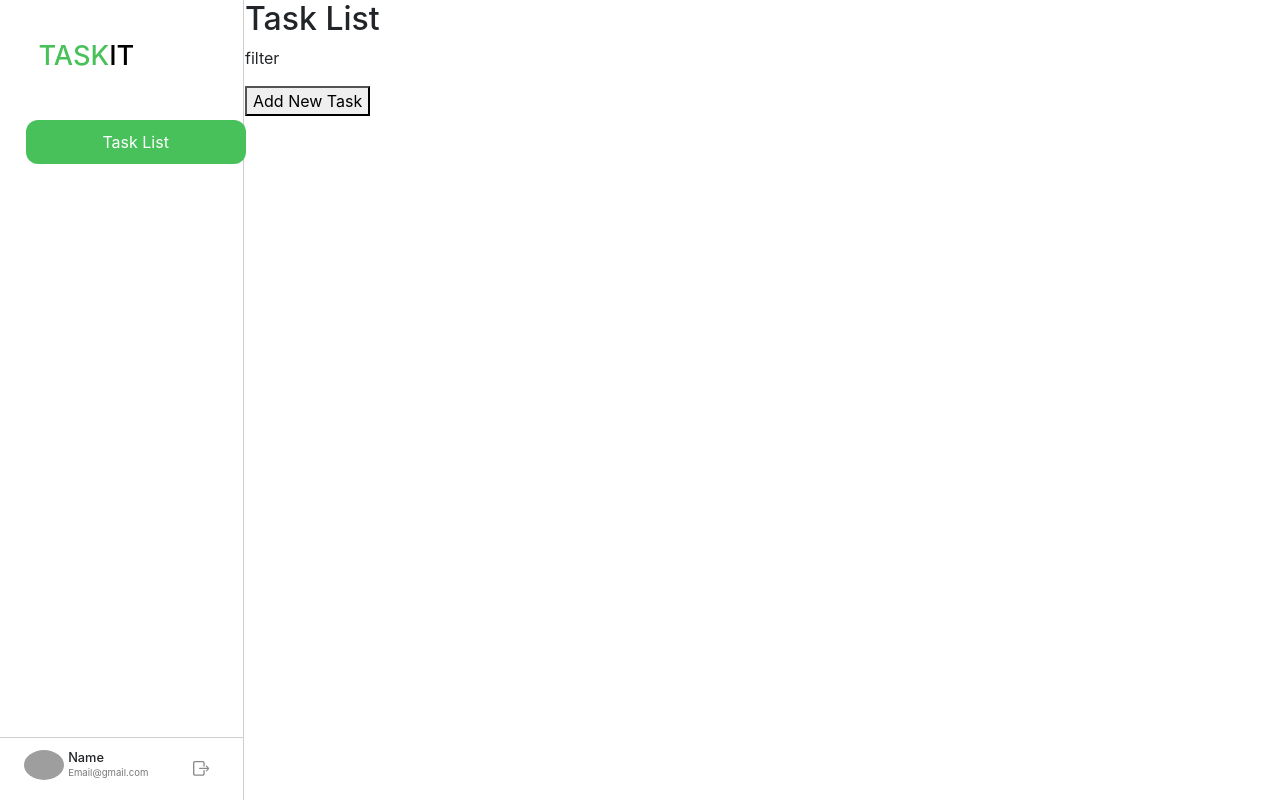
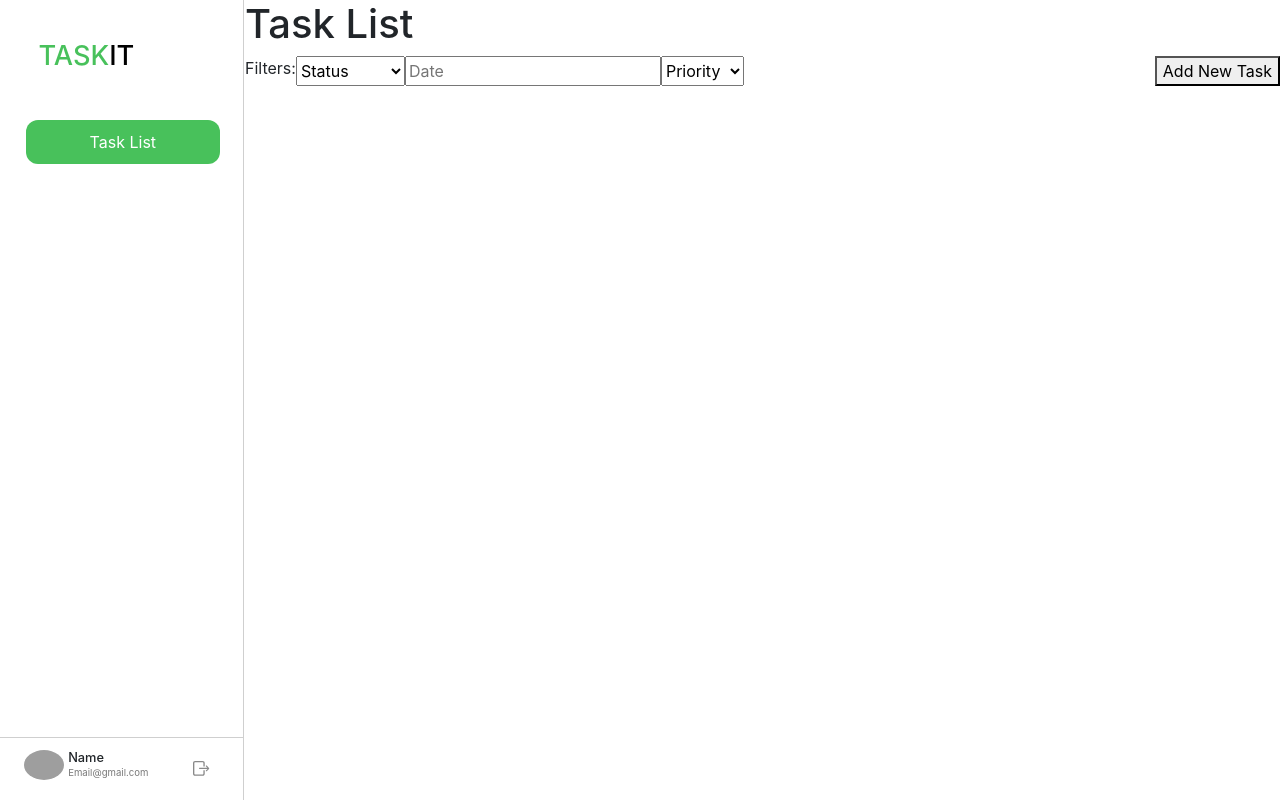
Before and after one commit to abem93/TaskIt-Project, an Angular app: page / in a window 1280 px wide. Built offline with nearby package versions, Linux system fonts and the light colour scheme; grey boxes are pictures that could not be loaded.

Commit message:
Added filters selection and Add new Task button

```diff
--- a/angular.json
+++ b/angular.json
@@ -95,5 +95,8 @@
         }
       }
     }
+  },
+  "cli": {
+    "analytics": false
   }
 }
--- a/src/app/app.component.css
+++ b/src/app/app.component.css
@@ -5,6 +5,5 @@
   border-right: 1px solid rgb(207, 207, 207);
 }
 .task-list{
-  position: fixed;
   margin-left: 245px;
 }
--- a/src/app/shared/sidebar/sidebar.component.css
+++ b/src/app/shared/sidebar/sidebar.component.css
@@ -14,7 +14,7 @@ button{
   background: #48C15B;
   color: white;
   border-radius: 12px;
-  padding: .8% 6%;
+  padding: .8% 5%;
   top: 15%;
   left: 2%;
   border: none;
--- a/src/app/task-list/task-list.component.css
+++ b/src/app/task-list/task-list.component.css
@@ -0,0 +1,8 @@
+.tasklist-options{
+  display: flex;
+  justify-content: space-between;
+}
+.filters{
+  display: flex;
+  justify-content: space-evenly;
+}
--- a/src/app/task-list/task-list.component.html
+++ b/src/app/task-list/task-list.component.html
@@ -1,7 +1,20 @@
-<div>
-  <h2>Task List</h2>
-  <p>filter</p>
-
-  <button>Add New Task
-  </button>
+<h1>Task List</h1>
+<div class="tasklist-options">
+    <div class="filters">
+      <Span>Filters: </Span>
+      <select name="status" id="" placeholder="status">
+        <option value="" disabled selected>Status</option>
+        <option value="notStarted">Not Started</option>
+        <option value="InProgress">In Progress</option>
+        <option value="completed">Completed</option>
+      </select>
+      <input type="text" name="date" placeholder="Date" min="2000-01-01" max="2029-12-31" onfocus="this.type='date'"/>
+      <select class="priority">
+        <option value="" disabled selected>Priority</option>
+        <option value="low">Low</option>
+        <option value="medium">Medium</option>
+        <option value="high">High</option>
+        </select>
+    </div>
+    <button>Add New Task</button>
 </div>
--- /dev/null
+++ b/src/app/task-list/task-modal/task-modal.component.html
@@ -0,0 +1,17 @@
+<div class="modal">
+  <h6>Task title</h6>
+  <p>Due Date</p>
+  <label for="">priority</label>
+  <select class="priority">
+  <option value="low">Low</option>
+  <option value="medium">Medium</option>
+  <option value="high">High</option>
+  </select>
+  <select class="status">
+    <option value="notStarted">Not Started</option>
+    <option value="InProgress">In Progress</option>
+    <option value="completed">Completed</option>
+  </select>
+
+
+</div>
```
Also changed, not shown: src/app/app.module.ts (+5 -3 lines), src/app/task-list/task-modal/task-modal.component.ts (added, +10 -0 lines), src/app/task-list/task-modal/task-modal.component.css (added), 2 other files (tests, documents, lock files or other folders).
